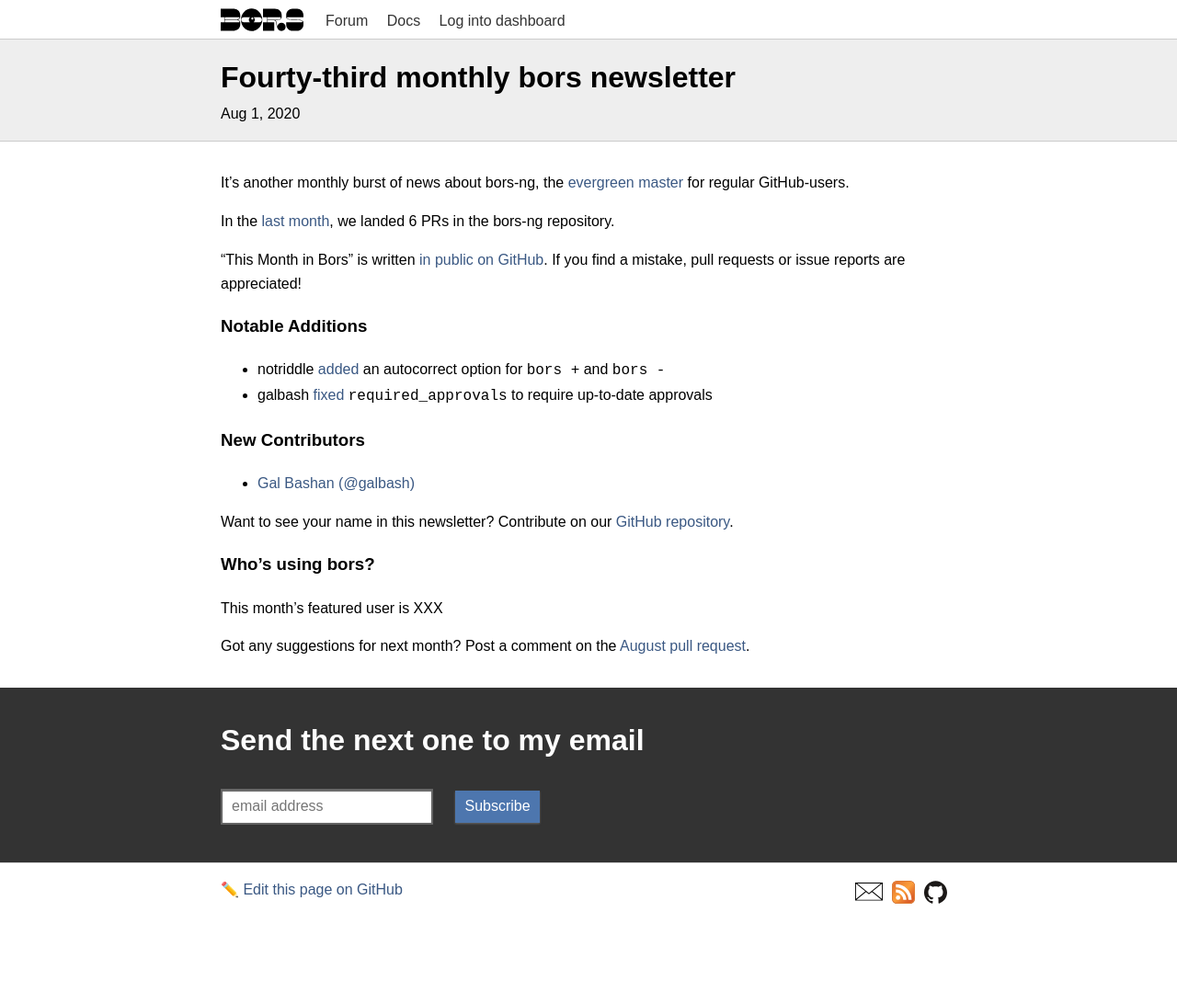
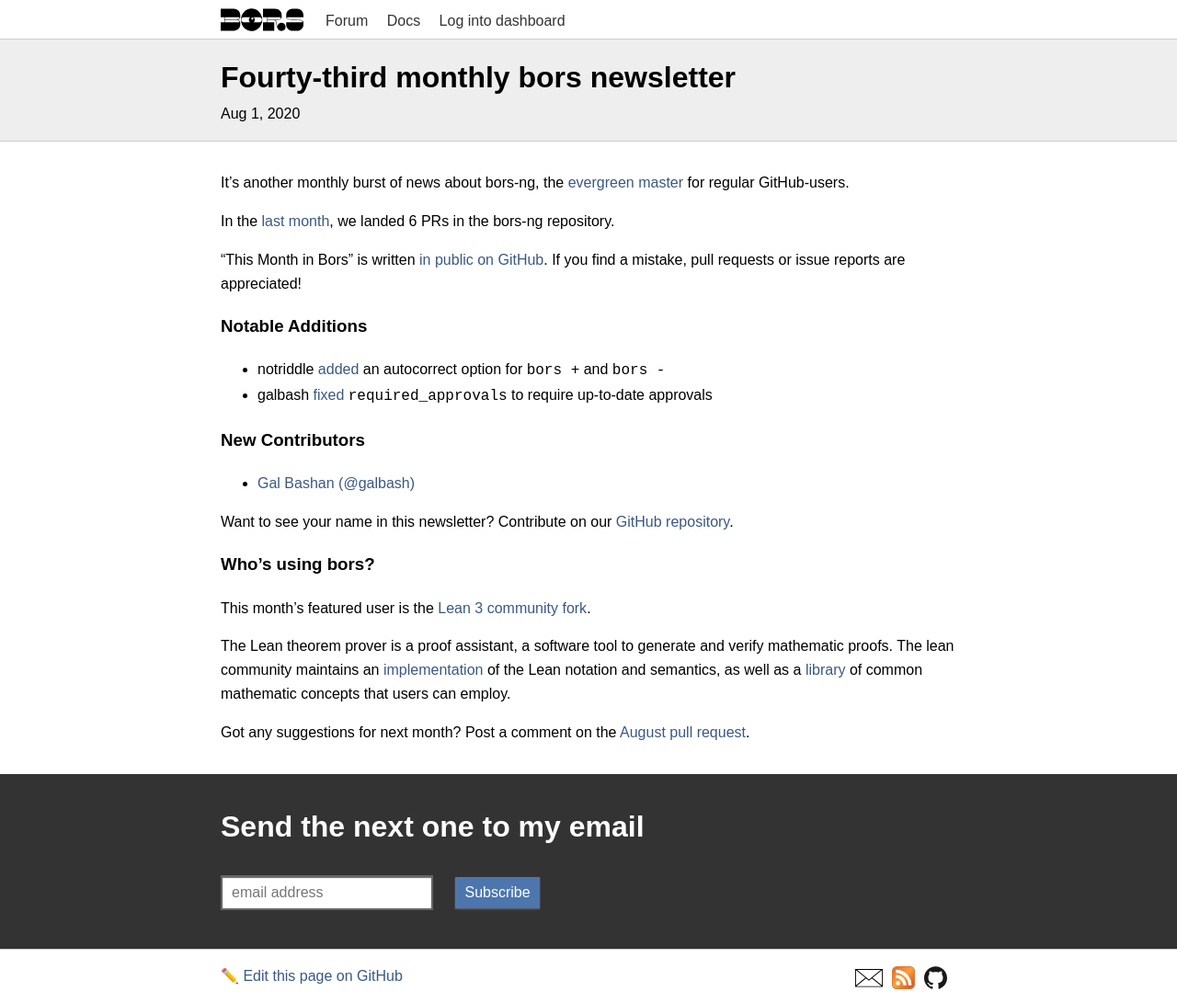
Before and after one commit to bors-ng/bors-ng.github.io, a Jekyll site: the page built from _posts/2020-08-01-tmib-43.md, in a window 1280 px wide. Shown: the whole page at 92% size. Built offline with Jekyll 4.4.1, drawn with Linux system fonts in a browser that asks for light colours; before the commit the page ends 997 px from its top, so only the background shows below that.

Commit message:
Add featured user

```diff
--- a/_posts/2020-08-01-tmib-43.md
+++ b/_posts/2020-08-01-tmib-43.md
@@ -32,7 +32,9 @@
 
 ### Who's using bors?
 
-This month's featured user is XXX
+This month's featured user is the [Lean 3 community fork](https://leanprover-community.github.io).
+
+The Lean theorem prover is a proof assistant, a software tool to generate and verify mathematic proofs. The lean community maintains an [implementation](https://github.com/leanprover-community/lean) of the Lean notation and semantics, as well as a [library](https://github.com/leanprover-community/mathlib) of common mathematic concepts that users can employ.
 
 Got any suggestions for next month?
 Post a comment on the [August pull request](https://github.com/bors-ng/bors-ng.github.io/pull/115).
```
